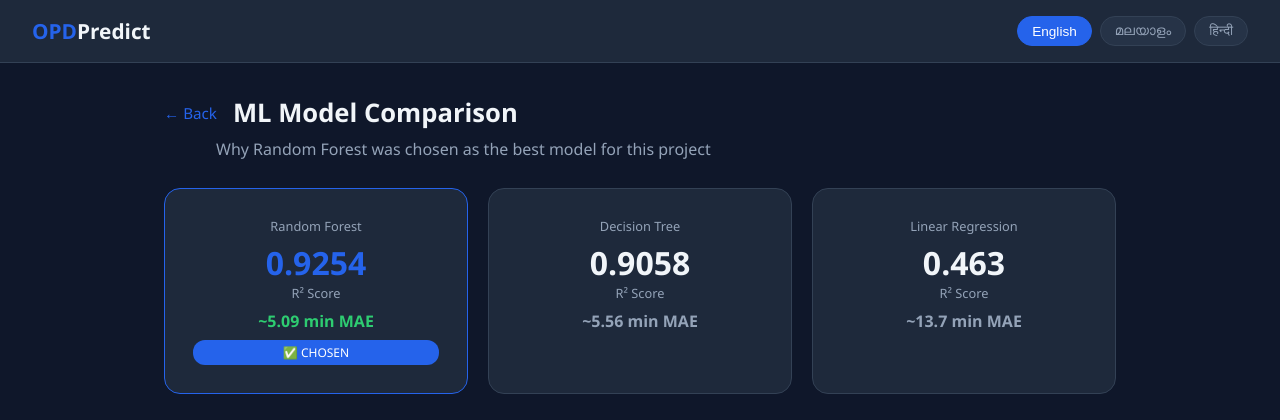
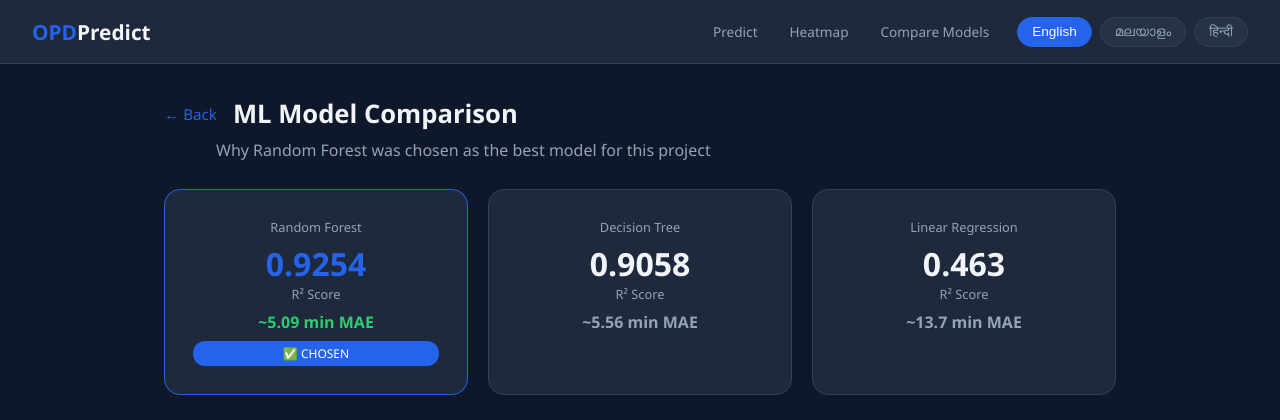
Before and after one commit to abhijithas20/Hospital-Queue-Predictor, a Flask app: page /compare in a window 1280 px wide. Shown: the top 420 px of the page. Run offline with Flask 3, Linux system fonts and the light colour scheme; parts of the project's set-up code (start-up, migrations or seed data) failed here and were passed over; some libraries are stand-ins or nearby versions.

Commit message:
Update compare.html

```diff
--- a/templates/compare.html
+++ b/templates/compare.html
@@ -11,6 +11,11 @@
 
 <nav class="navbar">
     <div class="logo">OPD<span>Predict</span></div>
+    <div class="nav-links">
+        <a href="/" class="nav-link">Predict</a>
+        <a href="/heatmap" class="nav-link">Heatmap</a>
+        <a href="/compare" class="nav-link">Compare Models</a>
+    </div>
     <div class="lang-buttons">
         <button class="lang-btn active" onclick="setLang('en')" id="btn-en">English</button>
         <button class="lang-btn" onclick="setLang('ml')" id="btn-ml">മലയാളം</button>
```
